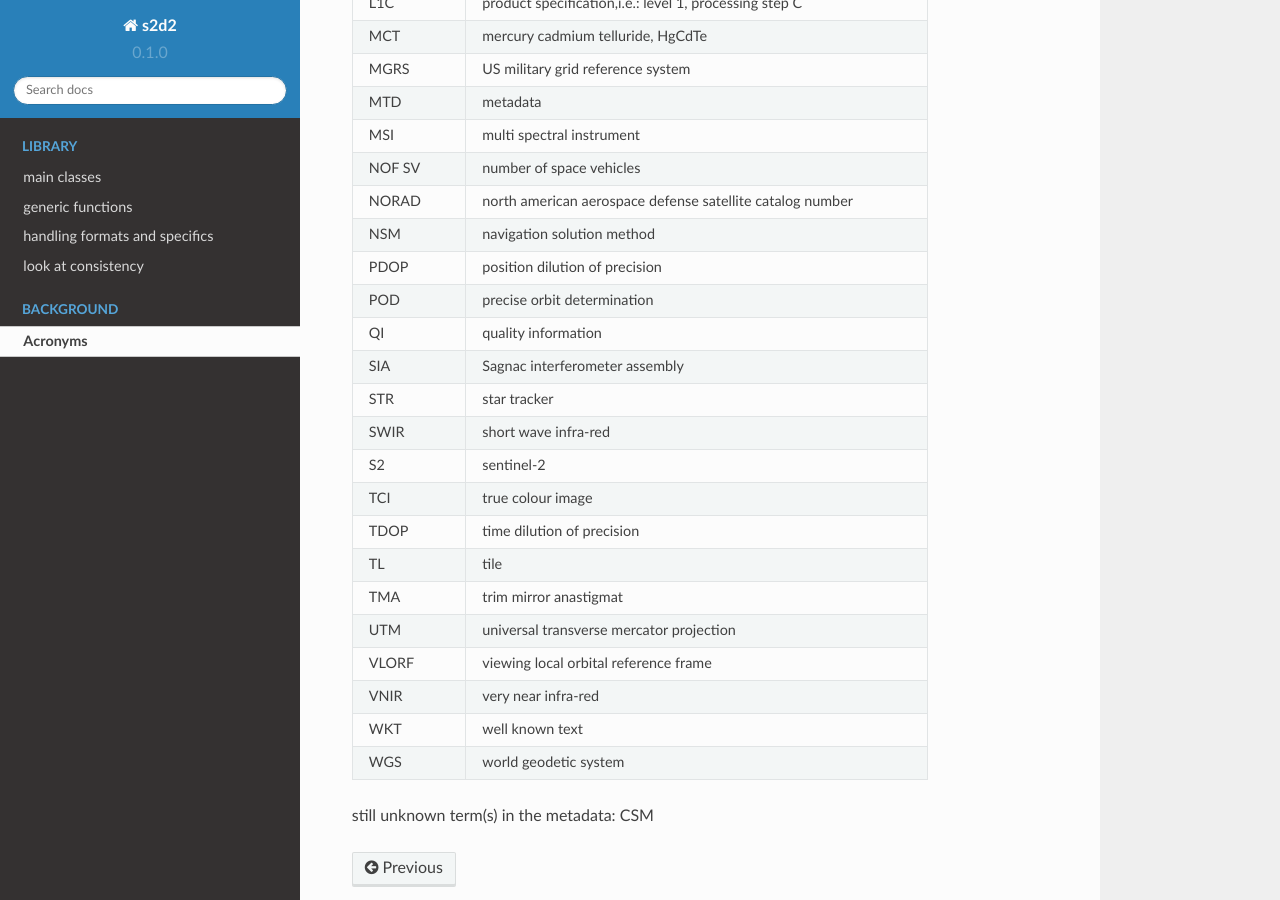
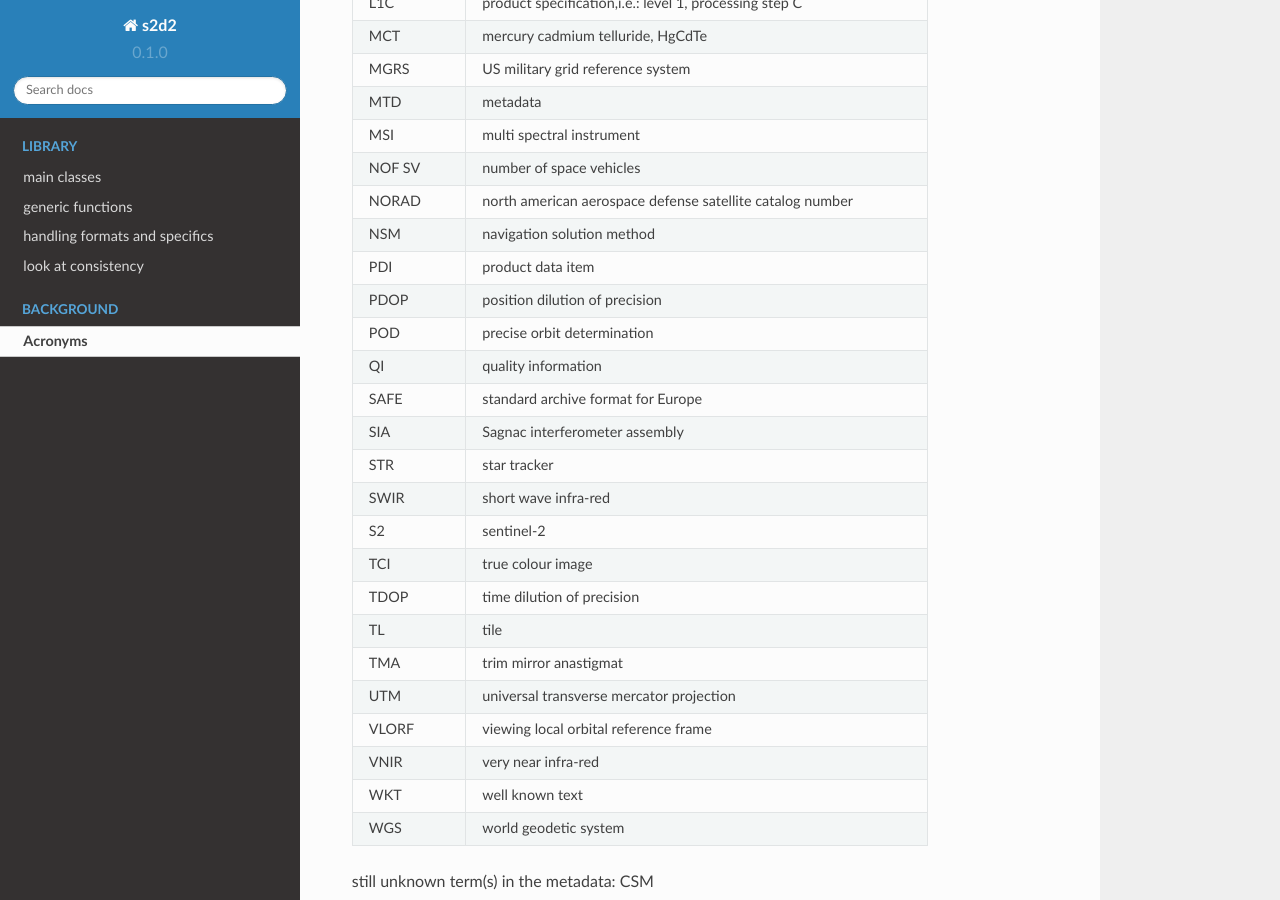
Before and after one commit to space-accountants/s2d2, a Sphinx documentation site: the page built from docs/acronyms.rst, in a window 1280 px wide and 900 px high, scrolled down 1103 px. Built offline with Sphinx 7.4.7 and the Read the Docs theme 2.0.0, drawn with Linux system fonts in a browser that asks for light colours.

Commit message:
Update acronyms.rst

```diff
--- a/docs/acronyms.rst
+++ b/docs/acronyms.rst
@@ -38,9 +38,11 @@ MSI               multi spectral instrument
 NOF SV            number of space vehicles
 NORAD             north american aerospace defense satellite catalog number
 NSM               navigation solution method
+PDI               product data item
 PDOP              position dilution of precision
 POD               precise orbit determination
 QI                quality information
+SAFE              standard archive format for Europe
 SIA               Sagnac interferometer assembly
 STR               star tracker
 SWIR              short wave infra-red
```
